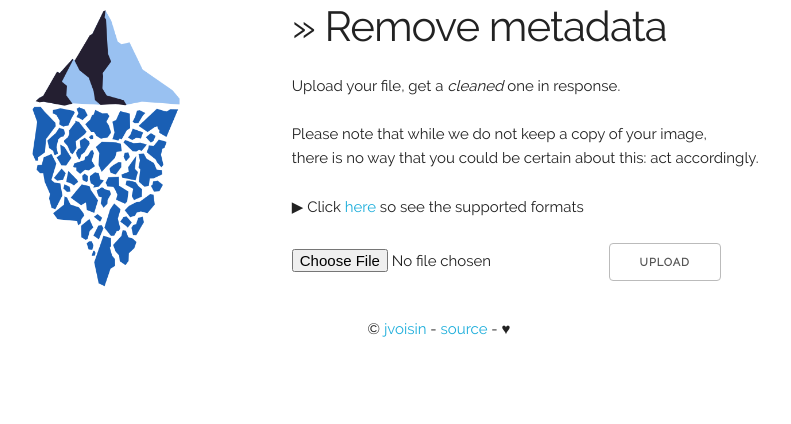
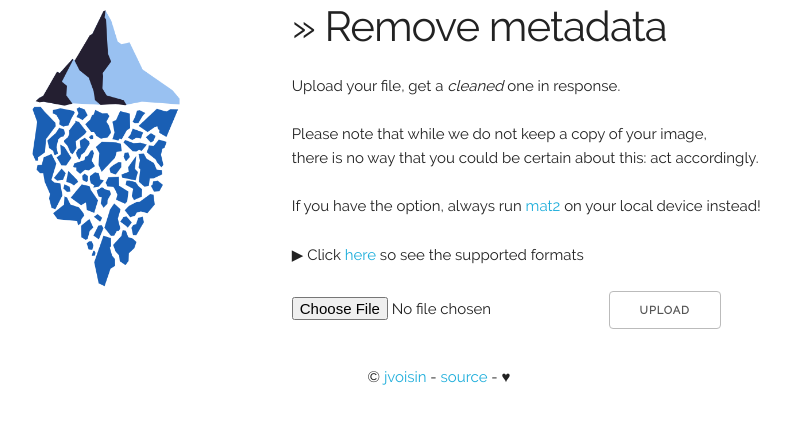
Before and after one commit to alexanghh/mat2-web, a Flask app: template templates/index.html in a window 1280 px wide. Shown: the part 179-603 px from the top of the page, without its empty margins (201-992 px from the left). Run offline with Flask 2, Linux system fonts and the light colour scheme; the template is opened without the code that fills it, so the values that code supplies are empty.

Commit message:
Recommend to run mat2 locally if possible

```diff
--- a/templates/index.html
+++ b/templates/index.html
@@ -7,6 +7,9 @@
 	<br><br>
 	Please note that while we do not keep a copy of your image,<br>
 	there is no way that you could be certain about this: act accordingly.
+	<br><br>
+	If you have the option, always run <a href="https://0xacab.org/jvoisin/mat2">mat2</a>
+	on your local device instead!<br>
 </p>
 <details>
 	<summary>Click <span class='fakelink'>here</span> so see the supported formats</summary>
```
